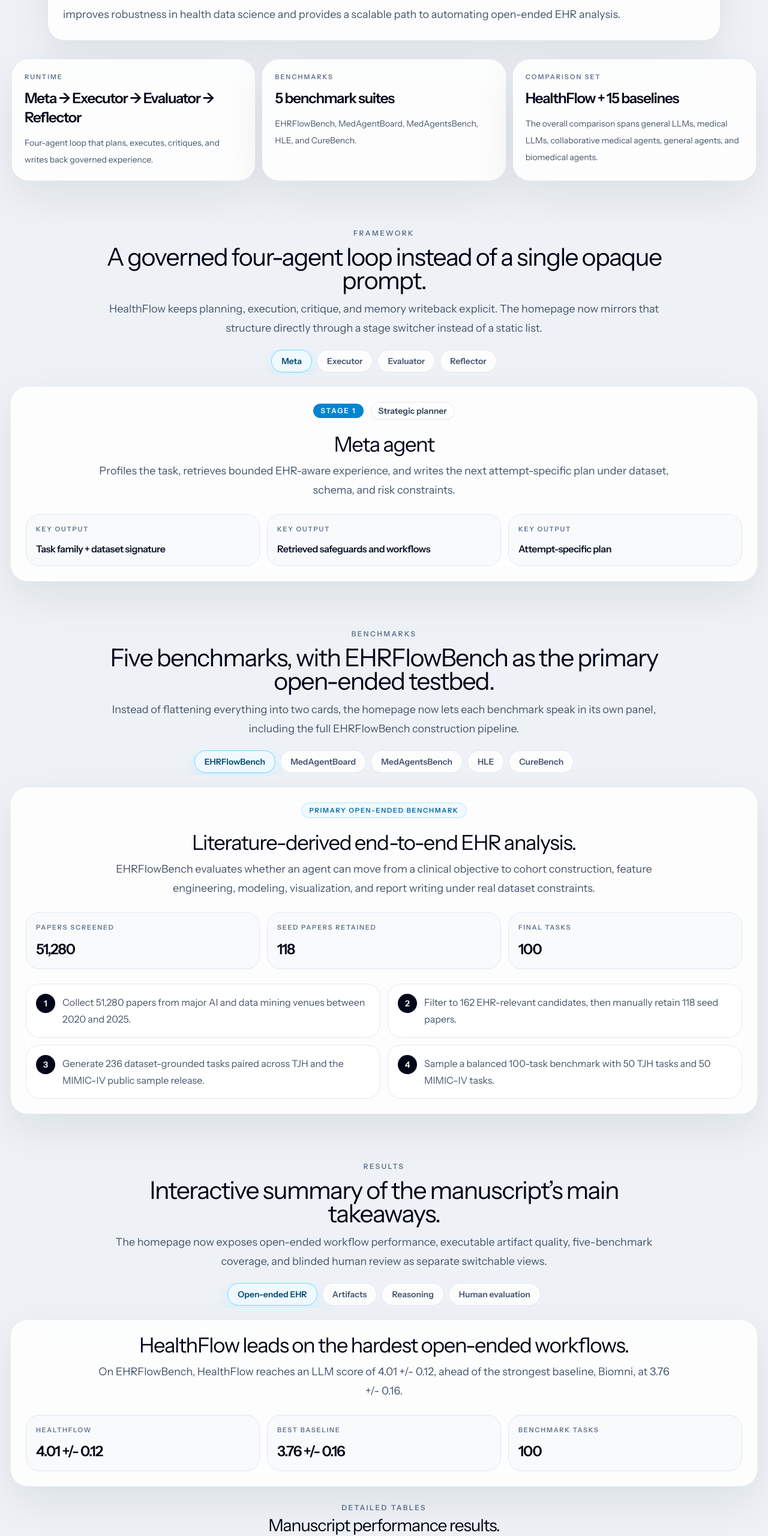
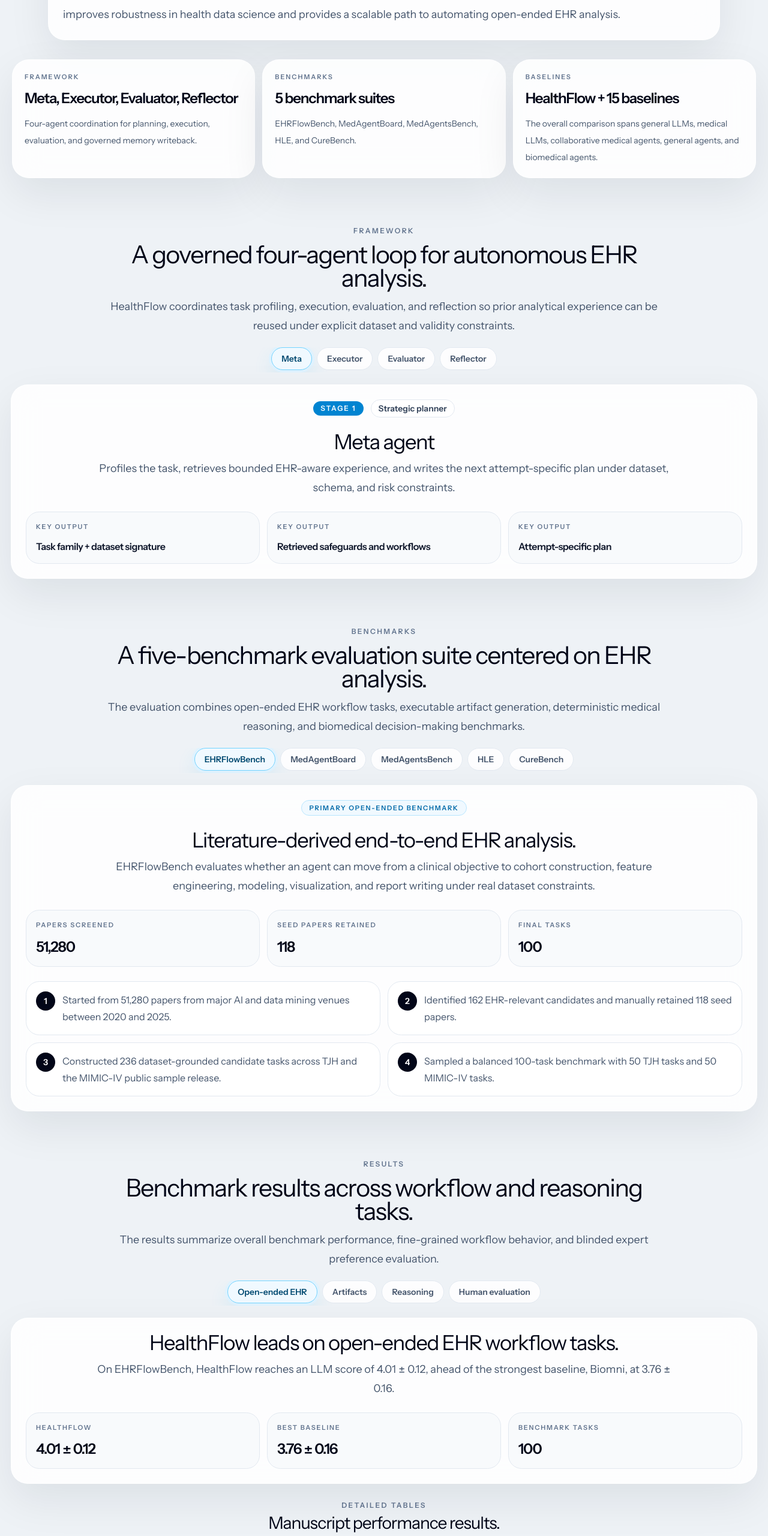
Before and after one commit to yhzhu99/HealthFlow, a Vue app in the folder platform/: page / in a window 1280 px wide. Shown: the part 948-3509 px from the top of the page at 60% size. Built offline with nearby package versions, Linux system fonts and the light colour scheme; what markdown-it-texmath would draw is missing.

Commit message:
fix(platform): refine home page manuscript copy

```diff
--- a/platform/src/content/site.ts
+++ b/platform/src/content/site.ts
@@ -63,9 +63,9 @@
 
 export const projectFacts = [
   {
-    label: 'Runtime',
-    value: 'Meta -> Executor -> Evaluator -> Reflector',
-    note: 'Four-agent loop that plans, executes, critiques, and writes back governed experience.',
+    label: 'Framework',
+    value: 'Meta, Executor, Evaluator, Reflector',
+    note: 'Four-agent coordination for planning, execution, evaluation, and governed memory writeback.',
   },
   {
     label: 'Benchmarks',
@@ -73,7 +73,7 @@
     note: 'EHRFlowBench, MedAgentBoard, MedAgentsBench, HLE, and CureBench.',
   },
   {
-    label: 'Comparison set',
+    label: 'Baselines',
     value: 'HealthFlow + 15 baselines',
     note: 'The overall comparison spans general LLMs, medical LLMs, collaborative medical agents, general agents, and biomedical agents.',
   },
@@ -102,10 +102,10 @@
     id: 'evaluator',
     shortLabel: 'Evaluator',
     title: 'Evaluator agent',
-    kicker: 'Artifact-and-trace critique',
+    kicker: 'Artifact-and-trace evaluation',
     description:
-      'Reviews runtime traces and generated outputs so the system can repair hidden methodological errors instead of only catching crashes.',
-    outputs: ['Success verdict', 'Violated constraints', 'Targeted repair guidance'],
+      'Reviews runtime traces and generated artifacts to identify execution errors and EHR methodological risks.',
+    outputs: ['Validity verdict', 'Constraint violations', 'Repair guidance'],
   },
   {
     id: 'reflector',
@@ -132,10 +132,10 @@
       { label: 'Final tasks', value: '100' },
     ],
     bullets: [
-      'Collect 51,280 papers from major AI and data mining venues between 2020 and 2025.',
-      'Filter to 162 EHR-relevant candidates, then manually retain 118 seed papers.',
-      'Generate 236 dataset-grounded tasks paired across TJH and the MIMIC-IV public sample release.',
-      'Sample a balanced 100-task benchmark with 50 TJH tasks and 50 MIMIC-IV tasks.',
+      'Started from 51,280 papers from major AI and data mining venues between 2020 and 2025.',
+      'Identified 162 EHR-relevant candidates and manually retained 118 seed papers.',
+      'Constructed 236 dataset-grounded candidate tasks across TJH and the MIMIC-IV public sample release.',
+      'Sampled a balanced 100-task benchmark with 50 TJH tasks and 50 MIMIC-IV tasks.',
     ],
   },
   {
@@ -144,33 +144,33 @@
     kicker: 'Executable artifact benchmark',
     title: 'Workflow-grounded review of data, models, and visualizations.',
     body:
-      'MedAgentBoard complements EHRFlowBench with a more deterministic task surface spanning data processing, predictive modeling, and visualization, making artifact quality directly inspectable.',
+      'MedAgentBoard complements EHRFlowBench with executable workflow tasks spanning data processing, predictive modeling, and visualization.',
     metrics: [
       { label: 'Executable tasks', value: '100' },
       { label: 'Datasets', value: 'TJH + MIMIC-IV public sample release' },
       { label: 'Task families', value: '3' },
     ],
     bullets: [
-      'Balanced over 50 TJH tasks and 50 MIMIC-IV tasks.',
-      'Targets data processing, predictive modeling, and visualization in equal proportion.',
-      'Supports artifact-first review through images, CSV files, markdown, and reports.',
+      'Includes 50 TJH tasks and 50 MIMIC-IV tasks.',
+      'Covers data processing, predictive modeling, and visualization workflows.',
+      'Evaluates generated artifacts including images, CSV files, markdown, and reports.',
     ],
   },
   {
     id: 'medagentsbench',
     label: 'MedAgentsBench',
     kicker: 'Deterministic reasoning benchmark',
-    title: 'Hard-set medical knowledge and reasoning.',
+    title: 'Medical knowledge and reasoning on the hard set.',
     body:
-      'Used to measure whether stronger workflow performance still preserves strong medical reasoning on deterministic multiple-choice questions.',
+      'MedAgentsBench measures medical knowledge and reasoning through deterministic multiple-choice questions.',
     metrics: [
       { label: 'Format', value: 'Multiple choice' },
       { label: 'Focus', value: 'Medical reasoning' },
-      { label: 'Role', value: 'Knowledge floor' },
+      { label: 'Role', value: 'Medical QA' },
     ],
     bullets: [
-      'Evaluates hard medical QA rather than open-ended execution.',
-      'Acts as a reasoning anchor beside workflow-heavy evaluations.',
+      'Uses hard-set questions from established medical QA datasets.',
+      'Provides a deterministic reasoning benchmark alongside workflow-heavy evaluations.',
     ],
   },
   {
@@ -179,32 +179,32 @@
     kicker: 'External benchmark coverage',
     title: 'Selected Biology and Medicine questions from Humanity’s Last Exam.',
     body:
-      'Adds broader scientific reasoning pressure so the evaluation suite is not limited to EHR-native tasks alone.',
+      'HLE adds broader biology and medicine questions to assess scientific reasoning beyond EHR-native workflows.',
     metrics: [
       { label: 'Source', value: 'Humanity’s Last Exam' },
       { label: 'Subset', value: 'Biology + Medicine' },
-      { label: 'Role', value: 'Cross-domain pressure' },
+      { label: 'Role', value: 'Scientific reasoning' },
     ],
     bullets: [
-      'Tests broader science reasoning under deterministic evaluation.',
-      'Helps separate workflow gains from general question-answering ability.',
+      'Uses text-only multiple-choice questions from the Biology and Medicine subset.',
+      'Provides an external check on broader scientific reasoning.',
     ],
   },
   {
     id: 'curebench',
     label: 'CureBench',
     kicker: 'Biomedical decision-making',
-    title: 'Tool-augmented biomedical reasoning under controlled grading.',
+    title: 'Biomedical reasoning under controlled grading.',
     body:
-      'Adds a biomedical decision-making benchmark so the suite covers not only workflow orchestration but also practical biomedical reasoning with structured answers.',
+      'CureBench evaluates biomedical decision-making with deterministic answer normalization and grading.',
     metrics: [
       { label: 'Format', value: 'Deterministic subset' },
       { label: 'Focus', value: 'Biomedical decisions' },
-      { label: 'Role', value: 'Practical reasoning' },
+      { label: 'Role', value: 'Biomedical QA' },
     ],
     bullets: [
-      'Used as a deterministic external check on biomedical reasoning.',
-      'Completes the five-benchmark evaluation surface reported in the manuscript.',
+      'Uses a selected deterministic subset for controlled comparison.',
+      'Complements the EHR workflow benchmarks with biomedical reasoning tasks.',
     ],
   },
 ]
@@ -213,49 +213,49 @@
   {
     id: 'open-ended',
     label: 'Open-ended EHR',
-    title: 'HealthFlow leads on the hardest open-ended workflows.',
+    title: 'HealthFlow leads on open-ended EHR workflow tasks.',
     summary:
-      'On EHRFlowBench, HealthFlow reaches an LLM score of 4.01 +/- 0.12, ahead of the strongest baseline, Biomni, at 3.76 +/- 0.16.',
+      'On EHRFlowBench, HealthFlow reaches an LLM score of 4.01 ± 0.12, ahead of the strongest baseline, Biomni, at 3.76 ± 0.16.',
     stats: [
-      { label: 'HealthFlow', value: '4.01 +/- 0.12' },
-      { label: 'Best baseline', value: '3.76 +/- 0.16' },
+      { label: 'HealthFlow', value: '4.01 ± 0.12' },
+      { label: 'Best baseline', value: '3.76 ± 0.16' },
       { label: 'Benchmark tasks', value: '100' },
     ],
   },
   {
     id: 'artifacts',
     label: 'Artifacts',
-    title: 'Artifact-heavy workflow tasks show the clearest executable gains.',
+    title: 'HealthFlow improves executable workflow completion.',
     summary:
-      'On MedAgentBoard, HealthFlow reaches 63.05% +/- 4.78 success, compared with 50.10% +/- 5.01 for the strongest baseline.',
+      'On MedAgentBoard, HealthFlow reaches 63.05% ± 4.78 success, compared with 50.10% ± 5.01 for the strongest baseline.',
     stats: [
-      { label: 'HealthFlow', value: '63.05% +/- 4.78' },
-      { label: 'Best baseline', value: '50.10% +/- 5.01' },
+      { label: 'HealthFlow', value: '63.05% ± 4.78' },
+      { label: 'Best baseline', value: '50.10% ± 5.01' },
       { label: 'Task families', value: '3' },
     ],
   },
   {
     id: 'reasoning',
     label: 'Reasoning',
-    title: 'The benchmark suite still checks medical reasoning, not only execution.',
+    title: 'HealthFlow also leads on deterministic reasoning benchmarks.',
     summary:
-      'HealthFlow also leads the deterministic reasoning benchmarks, reaching 32.40% on MedAgentsBench, 10.20% on HLE, and 93.02% on CureBench.',
+      'On deterministic reasoning benchmarks, HealthFlow reaches 32.40% on MedAgentsBench, 10.20% on HLE, and 93.02% on CureBench.',
     stats: [
-      { label: 'MedAgentsBench', value: '32.40% +/- 4.56' },
-      { label: 'HLE', value: '10.20% +/- 2.98' },
-      { label: 'CureBench', value: '93.02% +/- 2.53' },
+      { label: 'MedAgentsBench', value: '32.40% ± 4.56' },
+      { label: 'HLE', value: '10.20% ± 2.98' },
+      { label: 'CureBench', value: '93.02% ± 2.53' },
     ],
   },
   {
     id: 'human-eval',
     label: 'Human evaluation',
-    title: 'Blinded expert review favors HealthFlow outputs.',
+    title: 'Blinded expert review assesses practical utility.',
     summary:
-      'Twelve domain experts reviewed 20 tasks in a blinded online interface and consistently preferred HealthFlow, with 71.54% average pairwise inter-rater agreement.',
+      'Twelve domain experts reviewed the same 20 randomly selected EHRFlowBench reports in a blinded online interface and selected the best complete response for each case.',
     stats: [
       { label: 'Experts', value: '12' },
       { label: 'Tasks', value: '20' },
-      { label: 'Agreement', value: '71.54%' },
+      { label: 'Decisions', value: '240' },
     ],
   },
 ]
--- a/platform/src/views/OverviewView.vue
+++ b/platform/src/views/OverviewView.vue
@@ -152,10 +152,10 @@
         <div class="mx-auto max-w-[58rem] space-y-3 text-center">
           <div class="text-xs font-semibold tracking-[0.2em] text-slate-500 uppercase">Framework</div>
           <h2 class="font-display text-[clamp(2.2rem,3.2vw,3.55rem)] leading-[0.95] tracking-[-0.04em] text-slate-950">
-            A governed four-agent loop instead of a single opaque prompt.
+            A governed four-agent loop for autonomous EHR analysis.
           </h2>
           <p class="text-base leading-8 text-slate-600 sm:text-lg">
-            HealthFlow keeps planning, execution, critique, and memory writeback explicit. The homepage now mirrors that structure directly through a stage switcher instead of a static list.
+            HealthFlow coordinates task profiling, execution, evaluation, and reflection so prior analytical experience can be reused under explicit dataset and validity constraints.
           </p>
         </div>
 
@@ -221,10 +221,10 @@
         <div class="mx-auto max-w-[58rem] space-y-3 text-center">
           <div class="text-xs font-semibold tracking-[0.2em] text-slate-500 uppercase">Benchmarks</div>
           <h2 class="font-display text-[clamp(2.2rem,3.2vw,3.55rem)] leading-[0.95] tracking-[-0.04em] text-slate-950">
-            Five benchmarks, with EHRFlowBench as the primary open-ended testbed.
+            A five-benchmark evaluation suite centered on EHR analysis.
           </h2>
           <p class="text-base leading-8 text-slate-600 sm:text-lg">
-            Instead of flattening everything into two cards, the homepage now lets each benchmark speak in its own panel, including the full EHRFlowBench construction pipeline.
+            The evaluation combines open-ended EHR workflow tasks, executable artifact generation, deterministic medical reasoning, and biomedical decision-making benchmarks.
           </p>
         </div>
 
@@ -302,10 +302,10 @@
         <div class="mx-auto max-w-[58rem] space-y-3 text-center">
           <div class="text-xs font-semibold tracking-[0.2em] text-slate-500 uppercase">Results</div>
           <h2 class="font-display text-[clamp(2.2rem,3.2vw,3.55rem)] leading-[0.95] tracking-[-0.04em] text-slate-950">
-            Interactive summary of the manuscript’s main takeaways.
+            Benchmark results across workflow and reasoning tasks.
           </h2>
           <p class="text-base leading-8 text-slate-600 sm:text-lg">
-            The homepage now exposes open-ended workflow performance, executable artifact quality, five-benchmark coverage, and blinded human review as separate switchable views.
+            The results summarize overall benchmark performance, fine-grained workflow behavior, and blinded expert preference evaluation.
           </p>
         </div>
 
@@ -443,7 +443,7 @@
                     >
                       <span>{{ cell.value }}</span>
                       <span v-if="cell.std" class="ml-1 whitespace-nowrap text-[0.76rem] font-medium text-slate-500">
-                        +/- {{ cell.std }}
+                        ± {{ cell.std }}
                       </span>
                     </td>
                   </tr>
```
